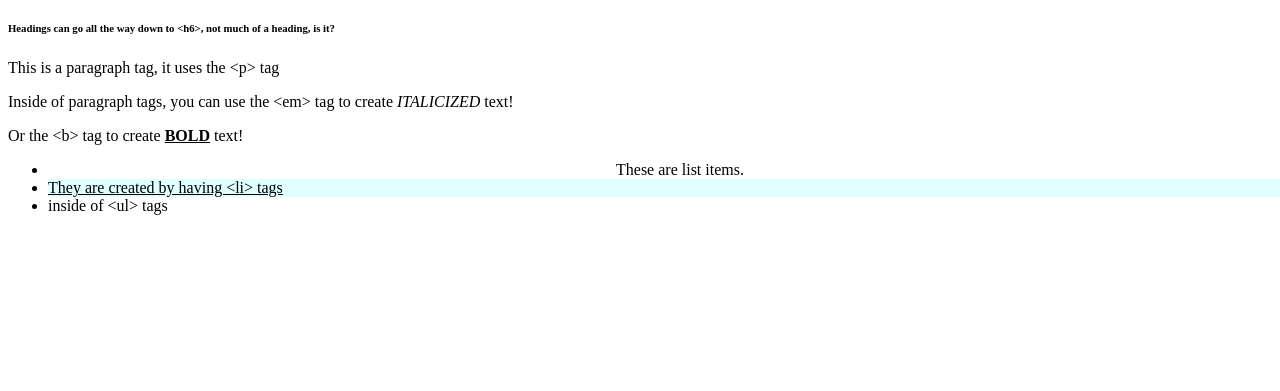
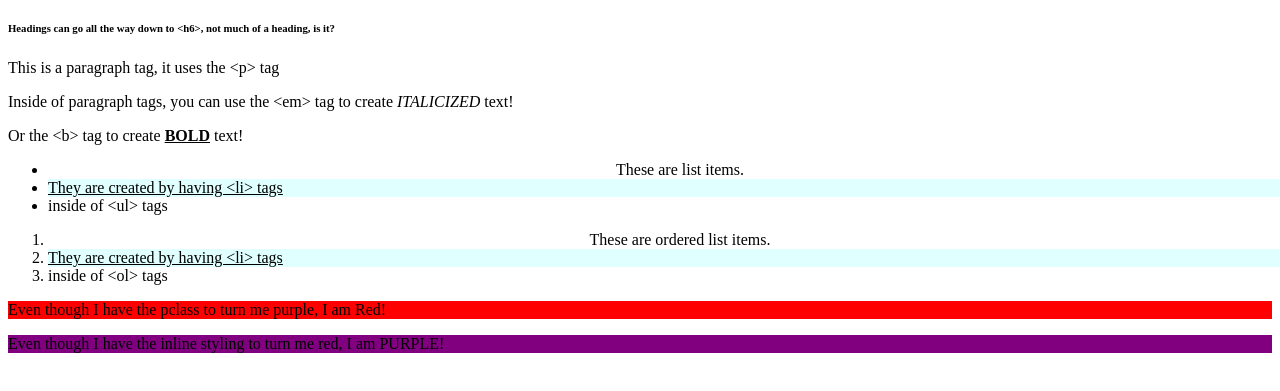
Before and after one commit to ISU-WebDevClub/IntroductoryConceptsTemplate, a plain HTML site: page pages/styled-index.html in a window 1280 px wide. Shown: the part 105-496 px from the top of the page. Drawn offline with Linux system fonts and the light colour scheme.

Commit message:
feat: adding comments to other

```diff
--- a/pages/styled-index.html
+++ b/pages/styled-index.html
@@ -2,22 +2,41 @@
 <!DOCTYPE html>
 <html>
     <head>
+        <!-- The title tag determines what will be shown as the title of the page in the tab -->
         <title>My First HTML Site!</title>
+        <!-- Importing styles is done with the <link> tag. You can import as many as you would like, but order matters!-->
         <link rel="stylesheet" href="../styling/styles.css">
     </head>
     <body>
-        <h1 class="blue-background">Hello Web Dev Club! I am an &lt;h1&gt; heading!</h1>
+        <!-- Heading are created using a <h*> tag and range from <h1> (largest) to <h6> (smallest) -->
+        <h1 id="clickable" class="blue-background">Hello Web Dev Club! I am an &lt;h1&gt; heading!</h1>
         <h3>Headings can be of various sizes, I am an &lt;h3&gt; heading!</h1>
         <h6>Headings can go all the way down to &lt;h6&gt;, not much of a heading, is it?</h6>
 
+        <!-- Paragraphs are your main form of text, they use the <p> tag -->
         <p>This is a paragraph tag, it uses the &lt;p&gt; tag </p>
         <p>Inside of paragraph tags, you can use the &lt;em&gt; tag to create <em>ITALICIZED</em> text!</p>
         <p>Or the &lt;b&gt; tag to create <b>BOLD</b> text!</p>
 
+        <!-- Unordered List, which is done using <ul>, creates a bulleted list. Each list item, noted with <li> will be a bullet point-->
         <ul class="full">
             <li class="align-center">These are list items.</li>
             <li class="main-li">They are created by having &lt;li&gt; tags</li>
             <li>inside of &lt;ul&gt; tags</li>
         </ul>
+
+        <!-- You can also use Ordered Lists, which number the items. These are created with the <ol> tag -->
+        <ol class="full"></ul>
+            <li class="align-center">These are ordered list items.</li>
+            <li class="main-li">They are created by having &lt;li&gt; tags</li>
+            <li>inside of &lt;ol&gt; tags</li>
+        </ol>
+
+
+        <!-- Inline Styling overrides external styling from a File! -->
+        <p class="pclass" style="background-color: red;">Even though I have the pclass to turn me purple, I am Red!</p>
+
+        <!-- External Styling from a File with the !important identifier overrides inline styling! -->
+        <p class="pclass-important" style="background-color: red;">Even though I have the inline styling to turn me red, I am PURPLE!</p>
     </body>
 </html>
--- a/styling/styles.css
+++ b/styling/styles.css
@@ -26,3 +26,7 @@ li:hover {
 p.pclass {
     background-color: purple;
 }
+
+p.pclass-important {
+    background-color: purple !important;
+}
```
Also changed, not shown: pages/styled-interactive-index.html (+3 -0 lines).
